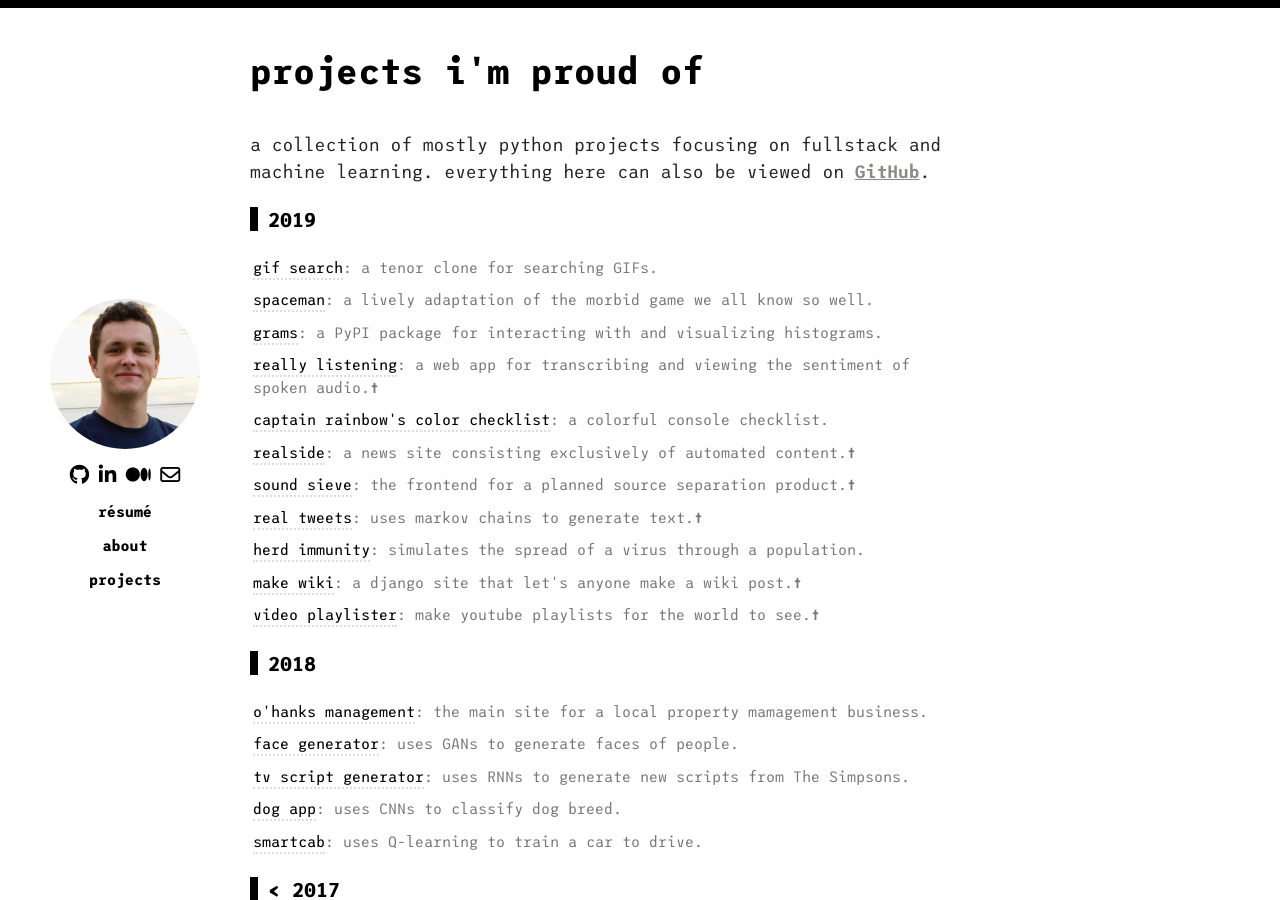
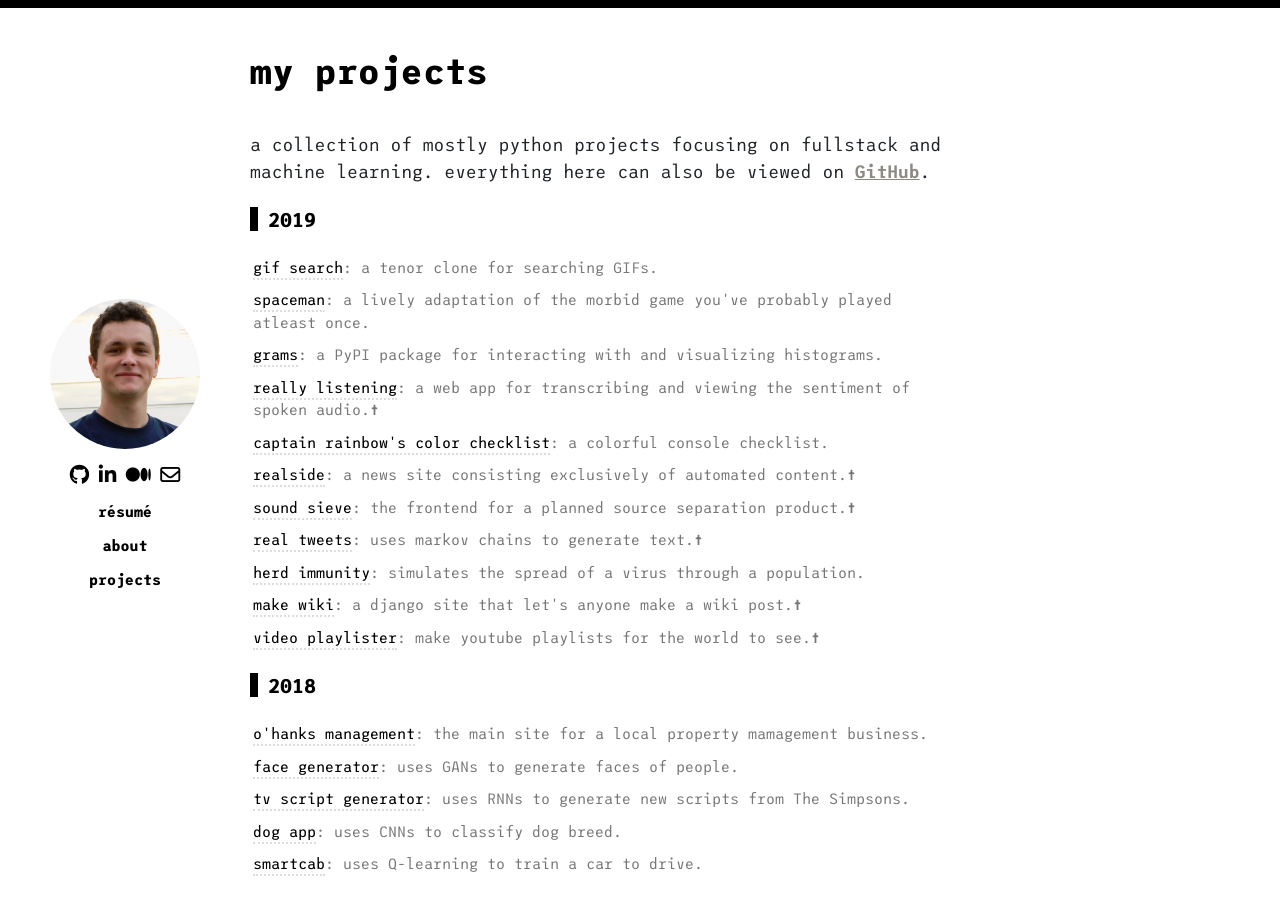
Before and after one commit to escofresco/escofresco.github.io, a Jekyll site: the page built from projects.html, in a window 1280 px wide and 900 px high. Built offline with Jekyll 4.4.1, drawn with Linux system fonts in a browser that asks for light colours; nearby versions of some CDN libraries.

Commit message:
add SameSite to iframe

```diff
--- a/projects.html
+++ b/projects.html
@@ -4,7 +4,7 @@ title: "projects"
 ---
 
 <section class="content">
-    <h1>projects i'm proud of</h1>
+    <h1>my projects</h1>
 
     <p>a collection of mostly python projects focusing on fullstack and machine learning. everything here can also be viewed on <a href="https://github.com/escofresco">GitHub</a>.</p>
     <p>
@@ -16,12 +16,14 @@ title: "projects"
                 data-src="https://glitch.com/embed/#!/embed/escofresco-makeschool-fsp-gifsearch?path=.env&previewSize=100"
                 title="escofresco-makeschool-fsp-gifsearch on Glitch"
                 allow="geolocation; microphone; camera; midi; vr; encrypted-media"
-                style="height: 420px; width: 100%; border: 0;">
+                style="height: 420px; width: 100%; border: 0;"
+                SameSite="None">
               </iframe>
             </li>
             <li class="toggleIframe"><a>spaceman</a>: a lively adaptation of
-                the morbid game we all know so well.
-                <iframe height="400px" width="100%" data-src="https://repl.it/@JonaszKarwacki/spaceman?lite=true" scrolling="no" frameborder="no" SameSite="None" allowtransparency="true" allowfullscreen="true" samesandbox="allow-forms allow-pointer-lock allow-popups allow-same-origin allow-scripts allow-modals"></iframe>
+                the morbid game you've probably played atleast once.
+                <iframe
+                    height="400px" width="100%" data-src="https://repl.it/@JonaszKarwacki/spaceman?lite=true" scrolling="no" frameborder="no" SameSite="None" allowtransparency="true" allowfullscreen="true" samesandbox="allow-forms allow-pointer-lock allow-popups allow-same-origin allow-scripts allow-modals"></iframe>
             </li>
             <li><a target="_blank" href="https://pypi.org/project/grams/">grams</a>: a PyPI package for interacting with and visualizing histograms.</li>
             <li><a target="_blank" href="https://reallylistening.herokuapp.com/">really listening</a>: a web app for transcribing and viewing the sentiment of spoken audio.<strong>†</strong></li>
```
